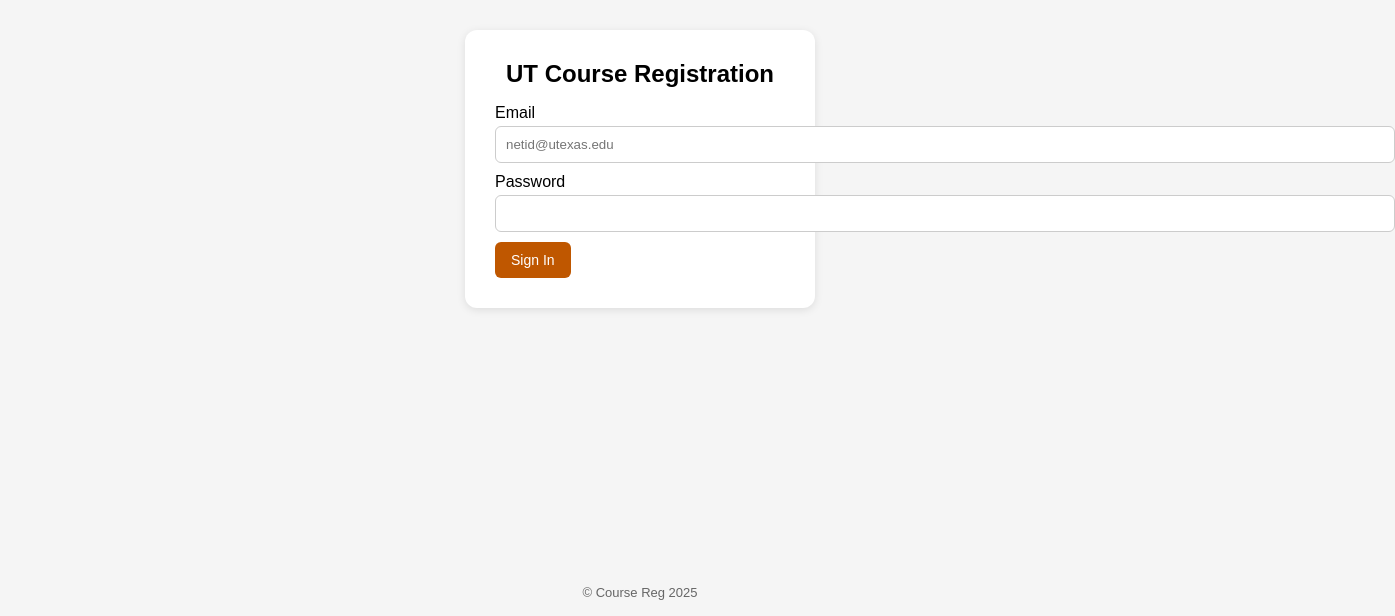
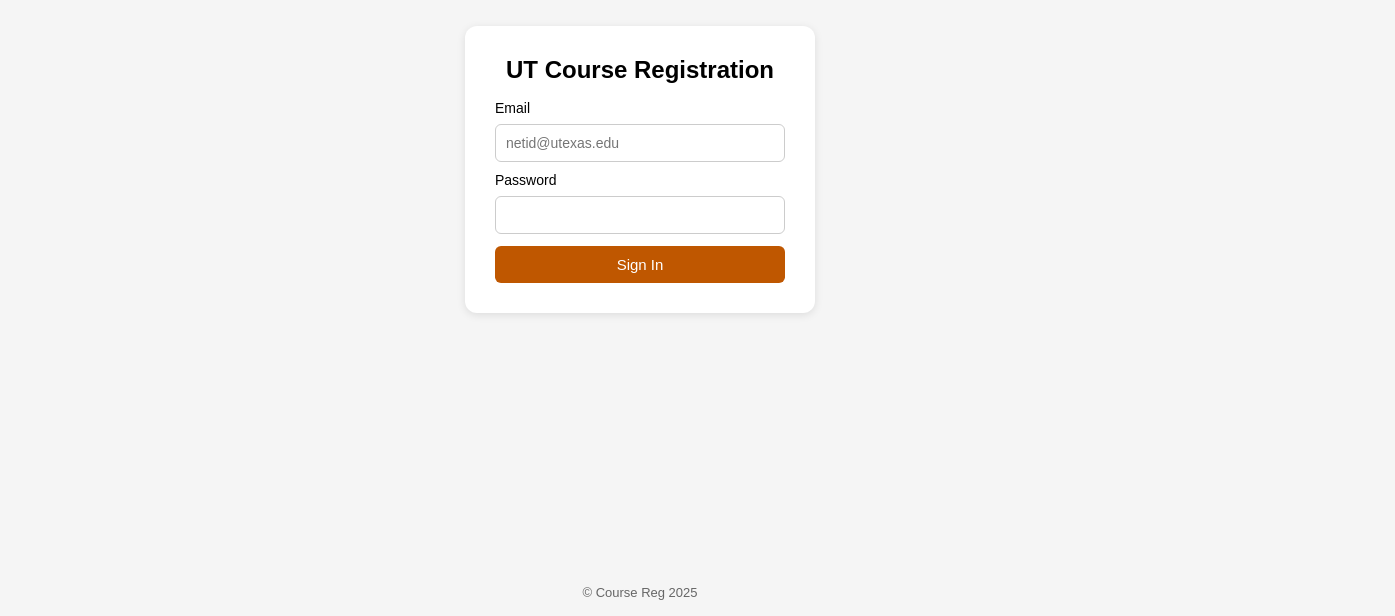
Before and after one commit to katiekf56/mis372t-course-reg, a React (Vite) app in the folder Frontend/: page / in a window 1280 px wide. Shown: the part 231-847 px from the top of the page, 1395 px wide, since content can reach past the window. Built offline with nearby package versions, Linux system fonts and the light colour scheme; no server answers.

Commit message:
Enhance login card styles, width of routes and inputs, banner and title styling

```diff
--- a/Frontend/src/styles.css
+++ b/Frontend/src/styles.css
@@ -145,7 +145,6 @@
 .table .small-muted { color: #666; font-size: 13px; }
 
 /* Login */
-
 .login-page {
   min-height: 100vh;
   display: flex;
@@ -159,15 +158,38 @@
   border-radius: 12px;
   box-shadow: 0 2px 8px rgba(0,0,0,0.1);
   width: 350px;
+  text-align: center; /* centers labels, inputs, and button */
 }
 
-/* Desktop-first layout helpers */
-.row { display: flex; gap: 20px; align-items: flex-start; }
-.col { flex: 1; }
-.sidebar { width: 320px; }
+/* INPUTS */
+.login-card .input {
+  width: 100%;
+  max-width: 300px;
+  display: block;       /* forces its own line */
+  margin: 8px auto;     /* centers input horizontally */
+  padding: 10px;
+  border-radius: 6px;
+  border: 1px solid #ccc;
+  font-size: 14px;
+}
 
-.login-card .page-title {
-  text-align: center;
+.login-card .label {
+  font-size: 14px;
+  font-weight: 500;
+  display: block;
+  text-align: left;
+  max-width: 300px;
+  margin: 10px auto 4px; /* aligns with inputs */
+}
+
+.login-card .btn-orange {
+  width: 100%;
+  max-width: 300px;
+  display: block;
+  margin: 12px auto 0;
+  padding: 10px;
+  border-radius: 6px;
+  font-size: 15px;
 }
 
 .error-text {
```
